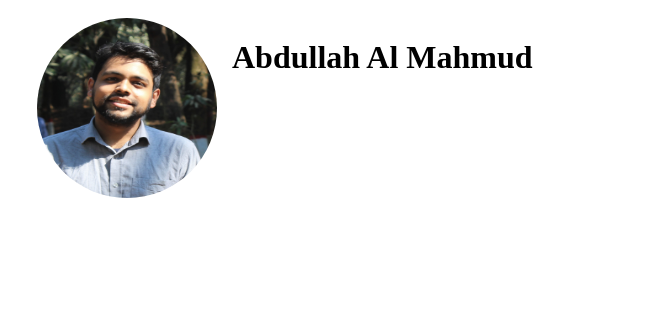
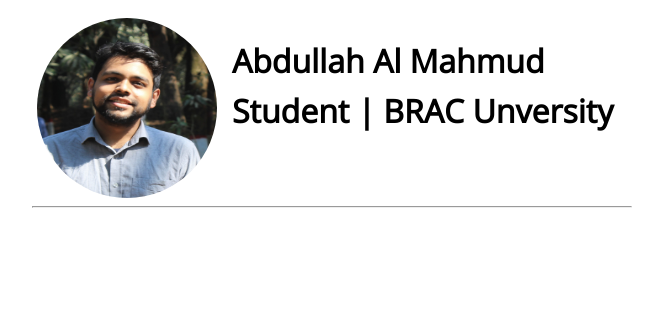
Before and after one commit to MahmudMridul/resume, a plain HTML site: page index.html in a window 1280 px wide. Shown: the whole page, without its empty margins (336-999 px from the left). Drawn offline with nearby package versions, Linux system fonts and the light colour scheme.

Commit message:
google font on intro section

```diff
--- a/css/style.css
+++ b/css/style.css
@@ -6,6 +6,7 @@
   position: relative;
   left: 360px;
   top: 5px;
+  font-family: 'Open Sans', sans-serif;
 }
 .photo
 {
@@ -21,3 +22,9 @@
   left: 200px;
   top: 5px;
 }
+.student
+{
+  position: absolute;
+  left: 200px;
+  top: 55px;
+}
--- a/index.html
+++ b/index.html
@@ -3,12 +3,16 @@
   <head>
     <meta charset="utf-8">
     <title>Resume | Abdullah Al Mahmud</title>
+    <link rel="preconnect" href="https://fonts.gstatic.com">
+    <link href="https://fonts.googleapis.com/css2?family=Montserrat&family=Open+Sans&family=Oswald&family=Playfair+Display&family=Roboto&display=swap" rel="stylesheet">
     <link rel="stylesheet" href="css/style.css">
   </head>
   <body>
     <div class="intro">
       <img src="image/IMG_1355v2.jpg" alt="Couldn't find image" height="180" width="180" class="photo">
       <h1 class="name">Abdullah Al Mahmud</h1>
+      <h1 class="student">Student | BRAC Unversity</h1>
+      <hr>
     </div>
   </body>
 </html>
```
